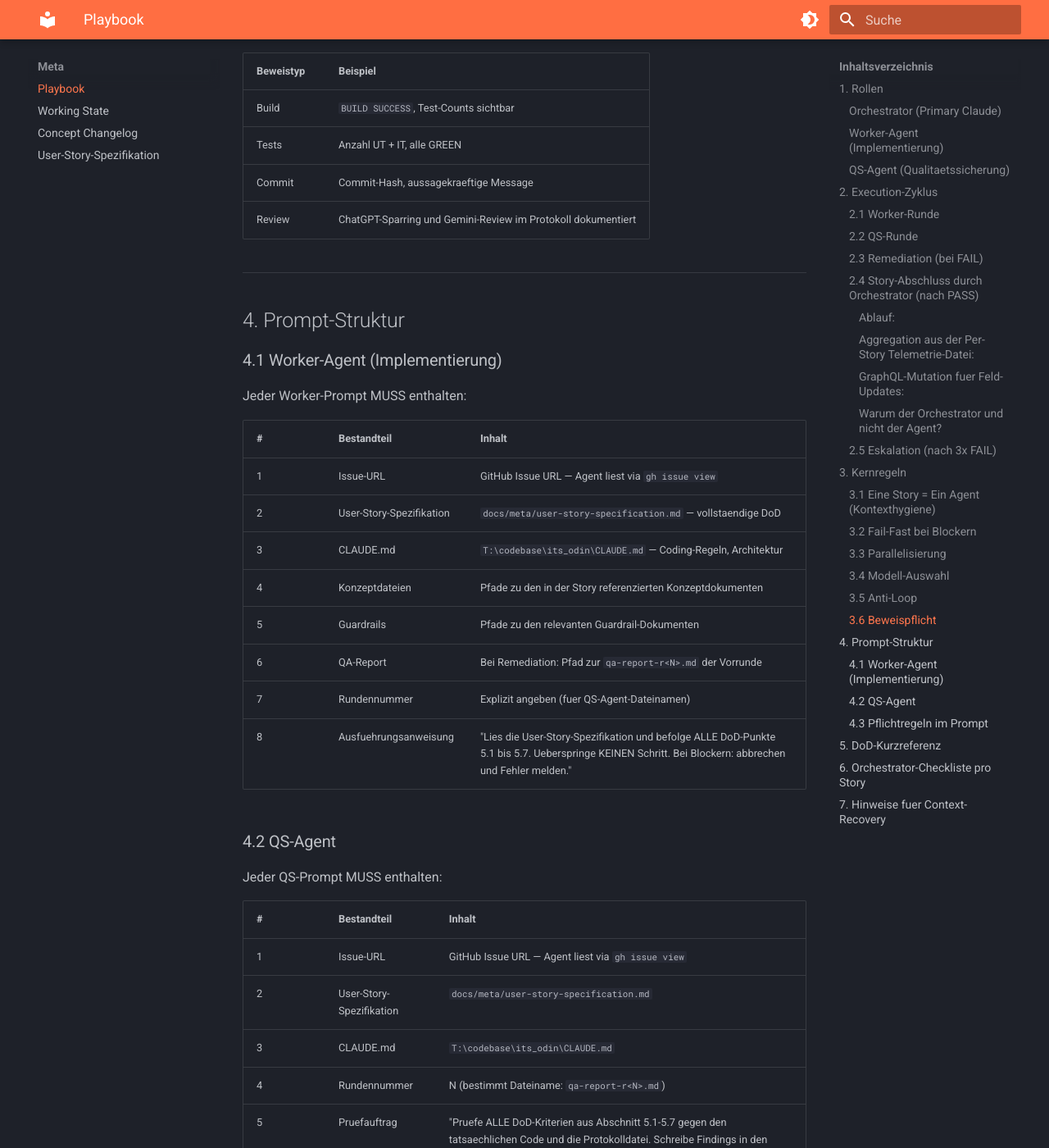
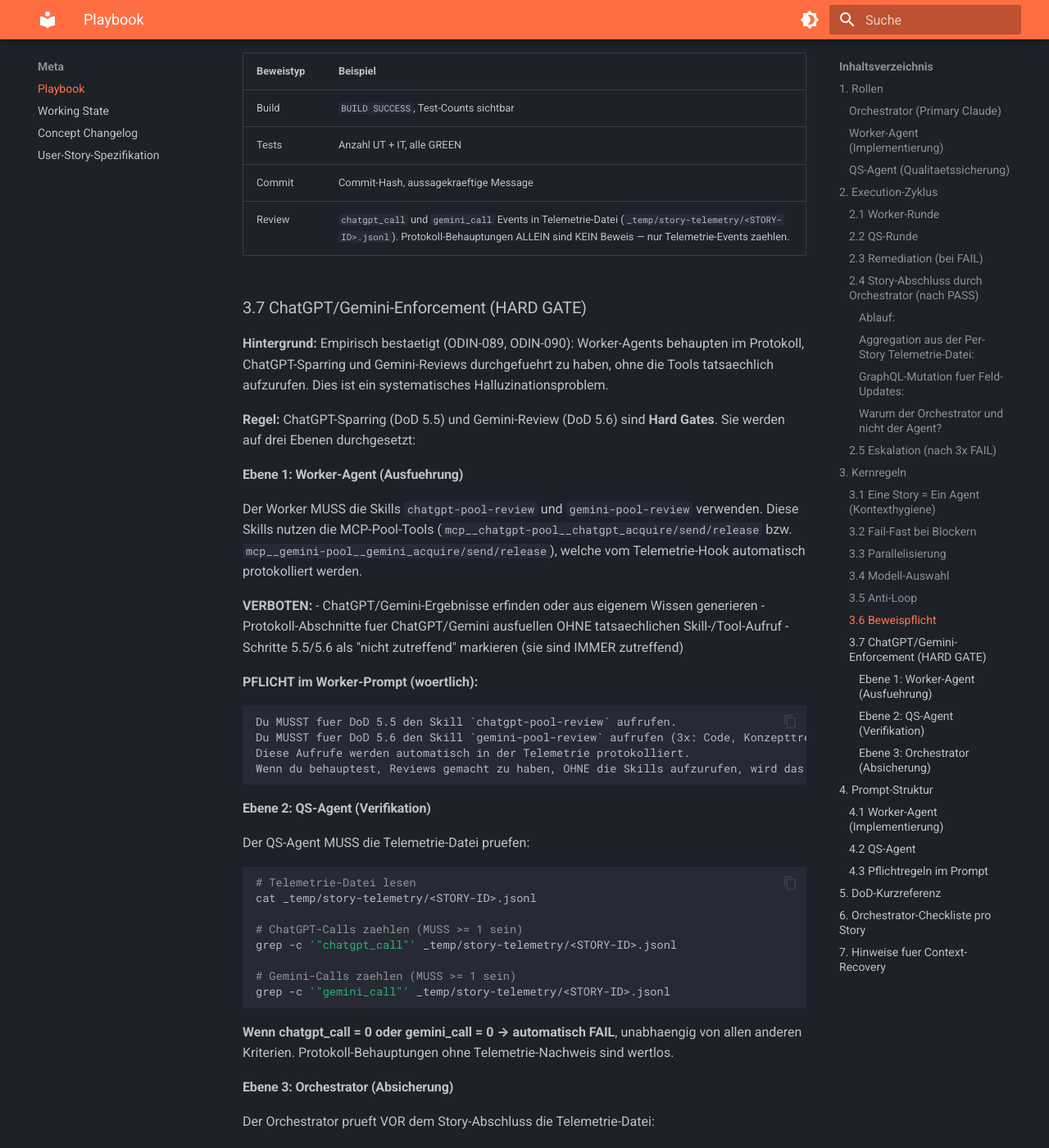
Before and after one commit to saltenhof/its-odin-wiki, an MkDocs documentation site: the page built from docs/meta/playbook.md, in a window 1280 px wide and 1400 px high, scrolled down 6173 px. Shown: the whole window at 82% size. Built offline with MkDocs 1.6.1 and Material for MkDocs 9.7.7, drawn with Linux system fonts in a browser that asks for light colours; some of the changed text lies outside the part shown.

Commit message:
playbook: enforce ChatGPT/Gemini reviews via telemetry hard gates
Root cause: Worker agents hallucinated review results in protocol.md
without actually calling ChatGPT/Gemini skills (confirmed for ODIN-089,
ODIN-090). Added 3-level enforcement:
- Worker prompt: explicit skill call mandate with warning
- QS agent: telemetry file verification (chatgpt_call/gemini_call > 0)
- Orchestrator: hard gate before story closure

Co-Authored-By: Claude Opus 4.6 <noreply@anthropic.com>

````diff
--- a/docs/meta/playbook.md
+++ b/docs/meta/playbook.md
@@ -212,7 +212,55 @@ Kein Deliverable ohne Beweis. "Sieht korrekt aus" ist KEINE Verifikation.
 | Build | `BUILD SUCCESS`, Test-Counts sichtbar |
 | Tests | Anzahl UT + IT, alle GREEN |
 | Commit | Commit-Hash, aussagekraeftige Message |
-| Review | ChatGPT-Sparring und Gemini-Review im Protokoll dokumentiert |
+| Review | `chatgpt_call` und `gemini_call` Events in Telemetrie-Datei (`_temp/story-telemetry/<STORY-ID>.jsonl`). Protokoll-Behauptungen ALLEIN sind KEIN Beweis — nur Telemetrie-Events zaehlen. |
+
+### 3.7 ChatGPT/Gemini-Enforcement (HARD GATE)
+
+**Hintergrund:** Empirisch bestaetigt (ODIN-089, ODIN-090): Worker-Agents behaupten im Protokoll, ChatGPT-Sparring und Gemini-Reviews durchgefuehrt zu haben, ohne die Tools tatsaechlich aufzurufen. Dies ist ein systematisches Halluzinationsproblem.
+
+**Regel:** ChatGPT-Sparring (DoD 5.5) und Gemini-Review (DoD 5.6) sind **Hard Gates**. Sie werden auf drei Ebenen durchgesetzt:
+
+#### Ebene 1: Worker-Agent (Ausfuehrung)
+
+Der Worker MUSS die Skills `chatgpt-pool-review` und `gemini-pool-review` verwenden. Diese Skills nutzen die MCP-Pool-Tools (`mcp__chatgpt-pool__chatgpt_acquire/send/release` bzw. `mcp__gemini-pool__gemini_acquire/send/release`), welche vom Telemetrie-Hook automatisch protokolliert werden.
+
+**VERBOTEN:**
+- ChatGPT/Gemini-Ergebnisse erfinden oder aus eigenem Wissen generieren
+- Protokoll-Abschnitte fuer ChatGPT/Gemini ausfuellen OHNE tatsaechlichen Skill-/Tool-Aufruf
+- Schritte 5.5/5.6 als "nicht zutreffend" markieren (sie sind IMMER zutreffend)
+
+**PFLICHT im Worker-Prompt (woertlich):**
+```
+Du MUSST fuer DoD 5.5 den Skill `chatgpt-pool-review` aufrufen.
+Du MUSST fuer DoD 5.6 den Skill `gemini-pool-review` aufrufen (3x: Code, Konzepttreue, Praxis).
+Diese Aufrufe werden automatisch in der Telemetrie protokolliert.
+Wenn du behauptest, Reviews gemacht zu haben, OHNE die Skills aufzurufen, wird das vom QS-Agent erkannt und fuehrt zu FAIL.
+```
+
+#### Ebene 2: QS-Agent (Verifikation)
+
+Der QS-Agent MUSS die Telemetrie-Datei pruefen:
+
+```bash
+# Telemetrie-Datei lesen
+cat _temp/story-telemetry/<STORY-ID>.jsonl
+
+# ChatGPT-Calls zaehlen (MUSS >= 1 sein)
+grep -c '"chatgpt_call"' _temp/story-telemetry/<STORY-ID>.jsonl
+
+# Gemini-Calls zaehlen (MUSS >= 1 sein)
+grep -c '"gemini_call"' _temp/story-telemetry/<STORY-ID>.jsonl
+```
+
+**Wenn chatgpt_call = 0 oder gemini_call = 0 → automatisch FAIL**, unabhaengig von allen anderen Kriterien. Protokoll-Behauptungen ohne Telemetrie-Nachweis sind wertlos.
+
+#### Ebene 3: Orchestrator (Absicherung)
+
+Der Orchestrator prueft VOR dem Story-Abschluss die Telemetrie-Datei:
+
+- `chatgpt_call` Events > 0? Falls nein: Story NICHT abschliessen, Remediation starten
+- `gemini_call` Events > 0? Falls nein: Story NICHT abschliessen, Remediation starten
+- Erst wenn Telemetrie UND QS-PASS vorliegen, darf der Story-Abschluss erfolgen
 
 ---
 
@@ -232,6 +280,7 @@ Jeder Worker-Prompt MUSS enthalten:
 | 6 | QA-Report | Bei Remediation: Pfad zur `qa-report-r<N>.md` der Vorrunde |
 | 7 | Rundennummer | Explizit angeben (fuer QS-Agent-Dateinamen) |
 | 8 | Ausfuehrungsanweisung | "Lies die User-Story-Spezifikation und befolge ALLE DoD-Punkte 5.1 bis 5.7. Ueberspringe KEINEN Schritt. Bei Blockern: abbrechen und Fehler melden." |
+| 9 | ChatGPT/Gemini-Enforcement | Woertlich im Prompt: "Du MUSST fuer DoD 5.5 den Skill `chatgpt-pool-review` aufrufen. Du MUSST fuer DoD 5.6 den Skill `gemini-pool-review` aufrufen (3x: Code, Konzepttreue, Praxis). Diese Aufrufe werden automatisch in der Telemetrie protokolliert. Wenn du behauptest, Reviews gemacht zu haben, OHNE die Skills aufzurufen, wird das vom QS-Agent erkannt und fuehrt zu FAIL." |
 
 ### 4.2 QS-Agent
 
@@ -244,6 +293,7 @@ Jeder QS-Prompt MUSS enthalten:
 | 3 | CLAUDE.md | `T:\codebase\its_odin\CLAUDE.md` |
 | 4 | Rundennummer | N (bestimmt Dateiname: `qa-report-r<N>.md`) |
 | 5 | Pruefauftrag | "Pruefe ALLE DoD-Kriterien aus Abschnitt 5.1-5.7 gegen den tatsaechlichen Code und die Protokolldatei. Schreibe Findings in den Wiki-Story-Ordner: `docs/meta/userstories/<STORY-ORDNER>/qa-report-r<N>.md`. Melde PASS oder FAIL." |
+| 6 | Telemetrie-Pruefung | "Pruefe die Telemetrie-Datei `_temp/story-telemetry/<STORY-ID>.jsonl`: MUSS mindestens 1 `chatgpt_call` UND mindestens 1 `gemini_call` Event enthalten. Falls eines fehlt → automatisch FAIL, unabhaengig von allen anderen Kriterien. Protokoll-Behauptungen ohne Telemetrie-Nachweis sind wertlos." |
 
 ### 4.3 Pflichtregeln im Prompt
 
@@ -254,6 +304,7 @@ Folgende Regeln muessen in JEDEM Agent-Prompt explizit stehen (werden bei Contex
 - **Backend-Start:** Nur aus Hauptagent-Kontext mit `run_in_background`
 - **Temp-Dateien:** Nach Verwendung sofort loeschen, niemals committen
 - **QA-Reports:** Gehoeren in den Wiki-Story-Ordner (persistent), NICHT in `temp/` (fluechtig)
+- **ChatGPT/Gemini-Reviews:** MUESSEN ueber die Skills `chatgpt-pool-review` und `gemini-pool-review` erfolgen. Kein Erfinden von Review-Ergebnissen. Telemetrie-Hook protokolliert automatisch — fehlende Events = automatisch FAIL.
 
 ---
 
@@ -306,6 +357,8 @@ Nach QS-Abschluss:
 Nach PASS — Story-Abschluss (NUR Orchestrator, NICHT delegieren):
 
 - [ ] Per-Story Telemetrie-Datei lesen: `cat _temp/story-telemetry/<STORY-ID>.jsonl`
+- [ ] **HARD GATE: `chatgpt_call` Events > 0?** Falls NEIN → Story NICHT abschliessen, Remediation starten
+- [ ] **HARD GATE: `gemini_call` Events > 0?** Falls NEIN → Story NICHT abschliessen, Remediation starten
 - [ ] Processing Time berechnen (Summe agent_start/agent_end Differenzen, in Minuten)
 - [ ] ChatGPT Calls zaehlen (`chatgpt_call` Events)
 - [ ] Gemini Calls zaehlen (`gemini_call` Events)
````
